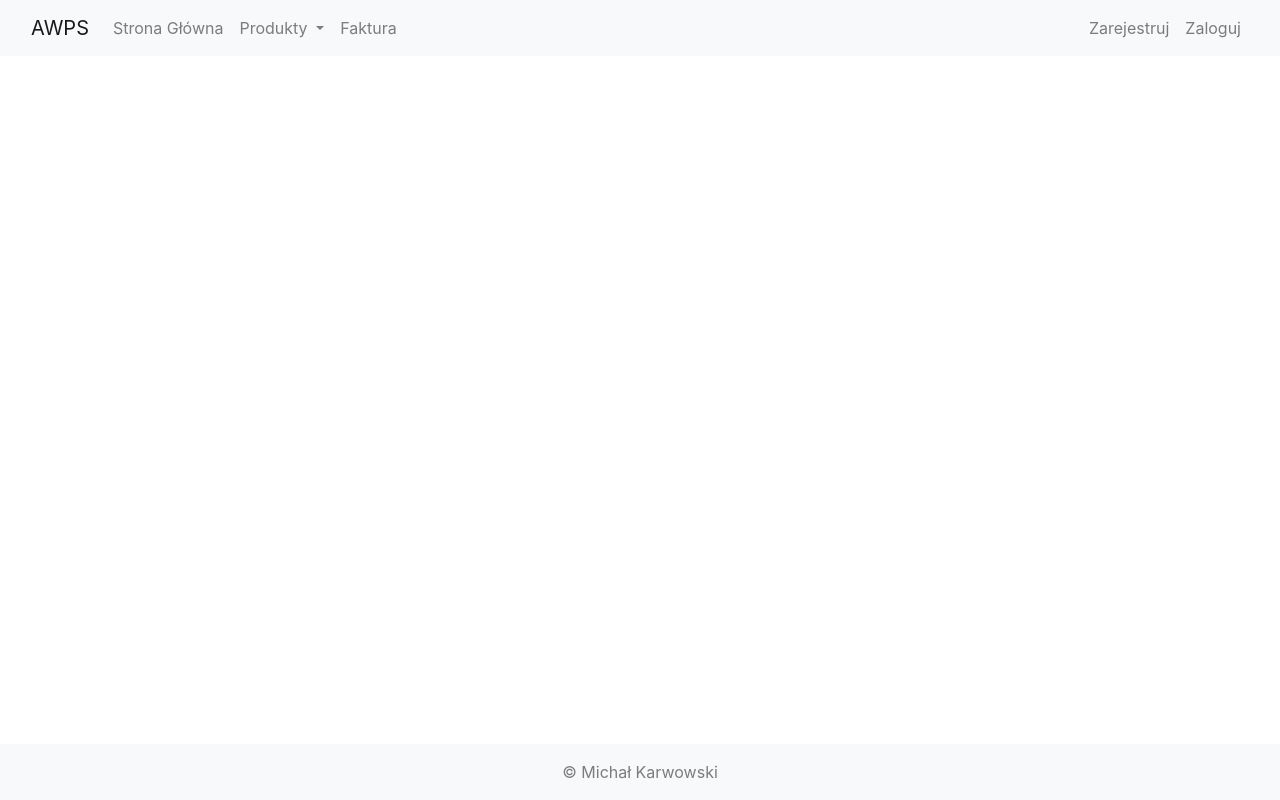
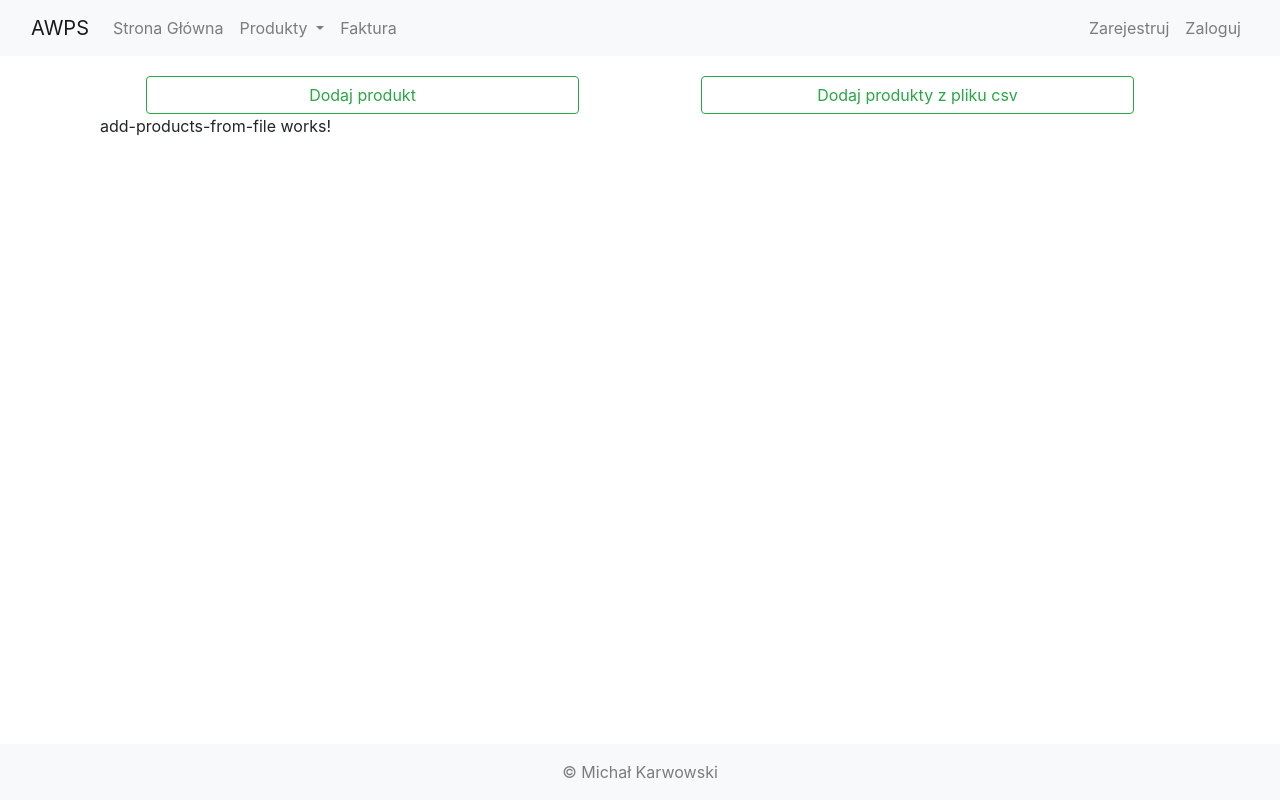
Before and after one commit to Karw0s/sklep_zoo_client, an Angular app: page /products/new/file in a window 1280 px wide. Before the commit this address led to /. Built offline with nearby package versions, Linux system fonts and the light colour scheme.

Commit message:
Dodaje strone dodawania/ladowania produktow

```diff
--- a/src/app/header/header.component.html
+++ b/src/app/header/header.component.html
@@ -27,7 +27,7 @@
             <a class="dropdown-item" routerLinkActive="active" routerLink="/products">Lista Produktów</a>
             <a class="dropdown-item" href="#">Szukaj najlepszej ceny</a>
             <div class="dropdown-divider"></div>
-            <a class="dropdown-item" href="#">Wprowadź produkty</a>
+            <a class="dropdown-item" routerLink="/products/new">Wprowadź produkty</a>
           </div>
         </li>
         <li class="nav-item">
--- /dev/null
+++ b/src/app/products/product-add-page/add-products-from-file/add-products-from-file.component.html
@@ -0,0 +1,3 @@
+<p>
+  add-products-from-file works!
+</p>
--- /dev/null
+++ b/src/app/products/product-add-page/add-products-from-file/add-products-from-file.component.ts
@@ -0,0 +1,15 @@
+import { Component, OnInit } from '@angular/core';
+
+@Component({
+  selector: 'app-add-products-from-file',
+  templateUrl: './add-products-from-file.component.html',
+  styleUrls: ['./add-products-from-file.component.css']
+})
+export class AddProductsFromFileComponent implements OnInit {
+
+  constructor() { }
+
+  ngOnInit() {
+  }
+
+}
--- /dev/null
+++ b/src/app/products/product-add-page/product-add-page.component.html
@@ -0,0 +1,13 @@
+<div class="row justify-content-around">
+  <div class="col-md-5">
+    <button class="btn btn-outline-success btn-block" type="button" routerLink="on-page">Dodaj produkt</button>
+  </div>
+  <div class="col-md-5">
+    <button class="btn btn-outline-success btn-block" type="button" routerLink="file">Dodaj produkty z pliku csv</button>
+  </div>
+</div>
+<div class="row">
+  <div class="col-md-10 align-self-center">
+    <router-outlet></router-outlet>
+  </div>
+</div>
--- /dev/null
+++ b/src/app/products/product-add-page/product-add-page.component.ts
@@ -0,0 +1,15 @@
+import { Component, OnInit } from '@angular/core';
+
+@Component({
+  selector: 'app-product-add-page',
+  templateUrl: './product-add-page.component.html',
+  styleUrls: ['./product-add-page.component.css']
+})
+export class ProductAddPageComponent implements OnInit {
+
+  constructor() { }
+
+  ngOnInit() {
+  }
+
+}
--- a/src/app/products/products.module.ts
+++ b/src/app/products/products.module.ts
@@ -6,13 +6,17 @@ import { ProductEditComponent } from './product-edit/product-edit.component';
 import { ProductItemComponent } from './product-list/product-item/product-item.component';
 import { ProductsRoutingModule } from './products-routing.module';
 import { FormsModule, ReactiveFormsModule } from '@angular/forms';
+import { ProductAddPageComponent } from './product-add-page/product-add-page.component';
+import { AddProductsFromFileComponent } from './product-add-page/add-products-from-file/add-products-from-file.component';
 
 @NgModule({
   declarations: [
     ProductsComponent,
     ProductListComponent,
     ProductEditComponent,
-    ProductItemComponent
+    ProductItemComponent,
+    ProductAddPageComponent,
+    AddProductsFromFileComponent
   ],
   imports: [
     CommonModule,
```
Also changed, not shown: src/app/products/products-routing.module.ts (+7 -1 lines), src/app/products/product-add-page/add-products-from-file/add-products-from-file.component.css (added), src/app/products/product-add-page/product-add-page.component.css (added), 2 other files (tests, documents, lock files or other folders).
